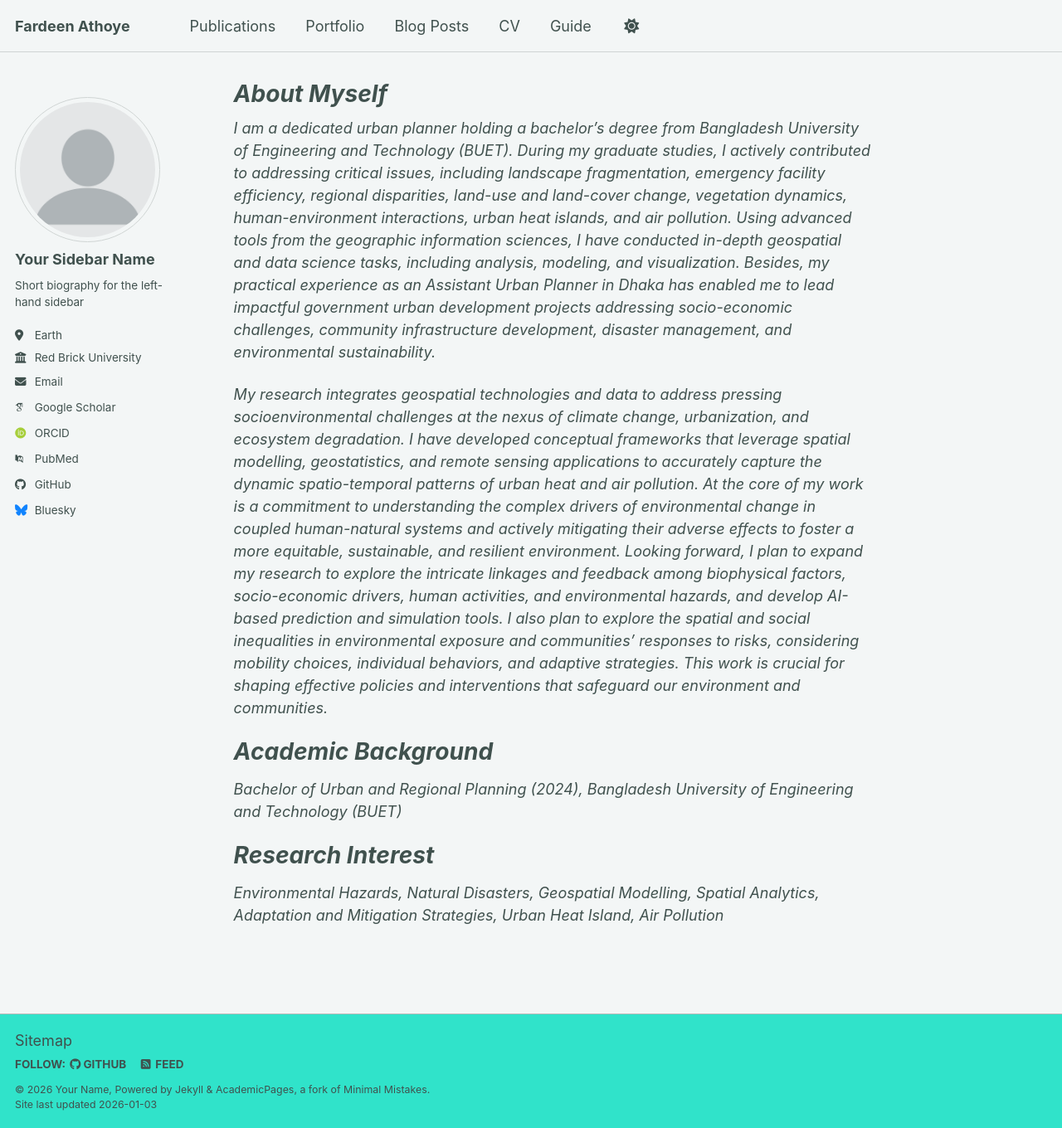
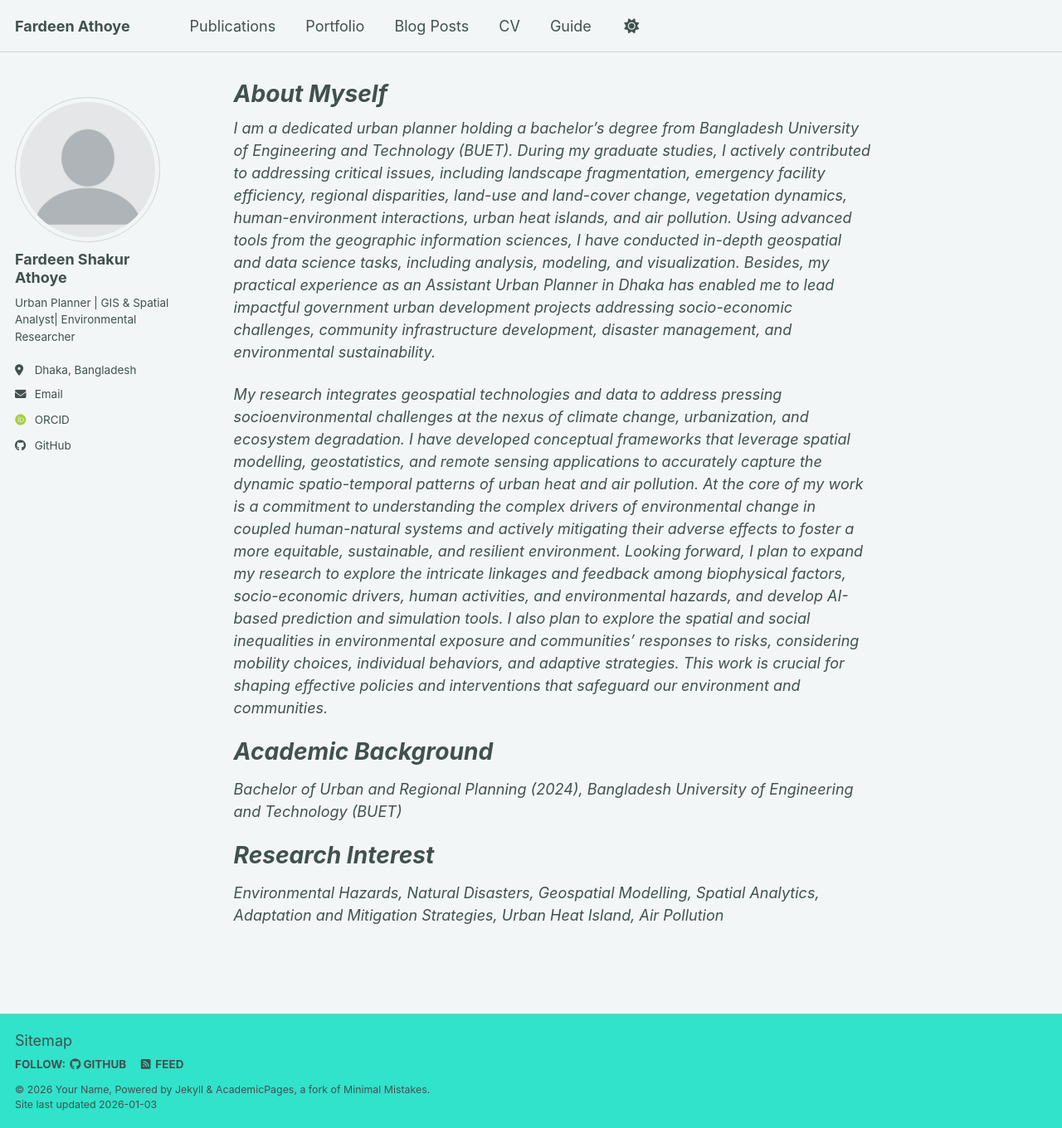
Before and after one commit to athoye-fardeen/athoye-fardeen.github.io, a Jekyll site: the page built from _pages/about.md, in a window 1280 px wide and 1360 px high. Shown: the whole window at 83% size. Built offline with Jekyll 4.4.1, drawn with Linux system fonts in a browser that asks for light colours; some web fonts are replaced; a script bundle is joined from its source files by our own code; library files that are not in the unit come from our copies.

Commit message:
Update _config.yml

```diff
--- a/_config.yml
+++ b/_config.yml
@@ -24,24 +24,24 @@ repository               : "academicpages/academicpages.github.io"
 author:
   # Biographic information
   avatar           : "profile.png"
-  name             : "Your Sidebar Name"
-  pronouns         : # example: "she/her"
-  bio              : "Short biography for the left-hand sidebar"
-  location         : "Earth"
-  employer         : "Red Brick University"
+  name             : "Fardeen Shakur Athoye"
+  pronouns         : #
+  bio              : "Urban Planner | GIS & Spatial Analyst| Environmental Researcher"
+  location         : "Dhaka, Bangladesh"
+  employer         : #
   uri              : # URL
-  email            : "none@example.org"
+  email            : "athoye.fardeen@gmail.com"
 
   # Academic websites
   academia         : # URL
-  arxiv            : # URL - Update with the correct link to your profile
-  googlescholar    : "https://scholar.google.com/citations?user=PS_CX0AAAAAJ"
+  arxiv            : # URL
+  googlescholar    : # URL
   inspire-hep      : # URL
   impactstory      : # URL
-  orcid            : "https://orcid.org/yourorcidurl"
+  orcid            : "https://orcid.org/0009-0007-7537-9667"
   semantic         : # URL
   ssrn             : # URL
-  pubmed           : "https://www.ncbi.nlm.nih.gov/pubmed/?term=john+snow"
+  pubmed           : # URL
   researchgate     : # URL
   scopus           : # URL
   zotero           : # URL
@@ -51,13 +51,13 @@ author:
   bitbucket        : # Username - Update with your username on the site
   codepen          : # Username
   dribbble         : # Username
-  github           : "academicpages"
+  github           : "https://athoye-fardeen.github.io/"
   kaggle           : # Username
   stackoverflow    : # User number or user number and name (i.e., use "1" or "1/jeff-atwood")
 
   # Social media
   artstation       : # Username
-  bluesky          : "bsky.app" # Replace this with you Bluesky username
+  bluesky          : # Username
   facebook         : # Username
   flickr           : # Username
   foursquare       : # Username
```
